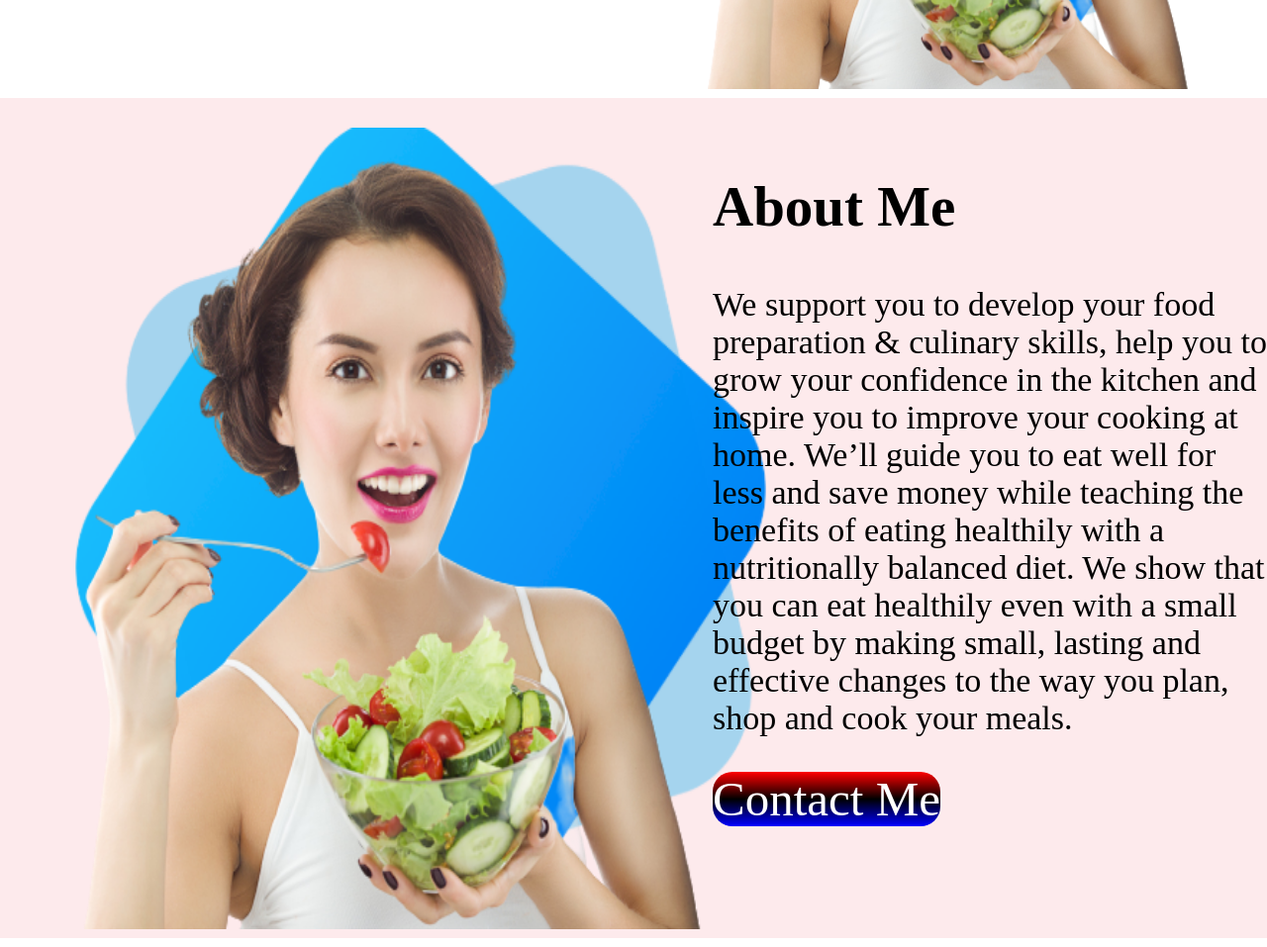
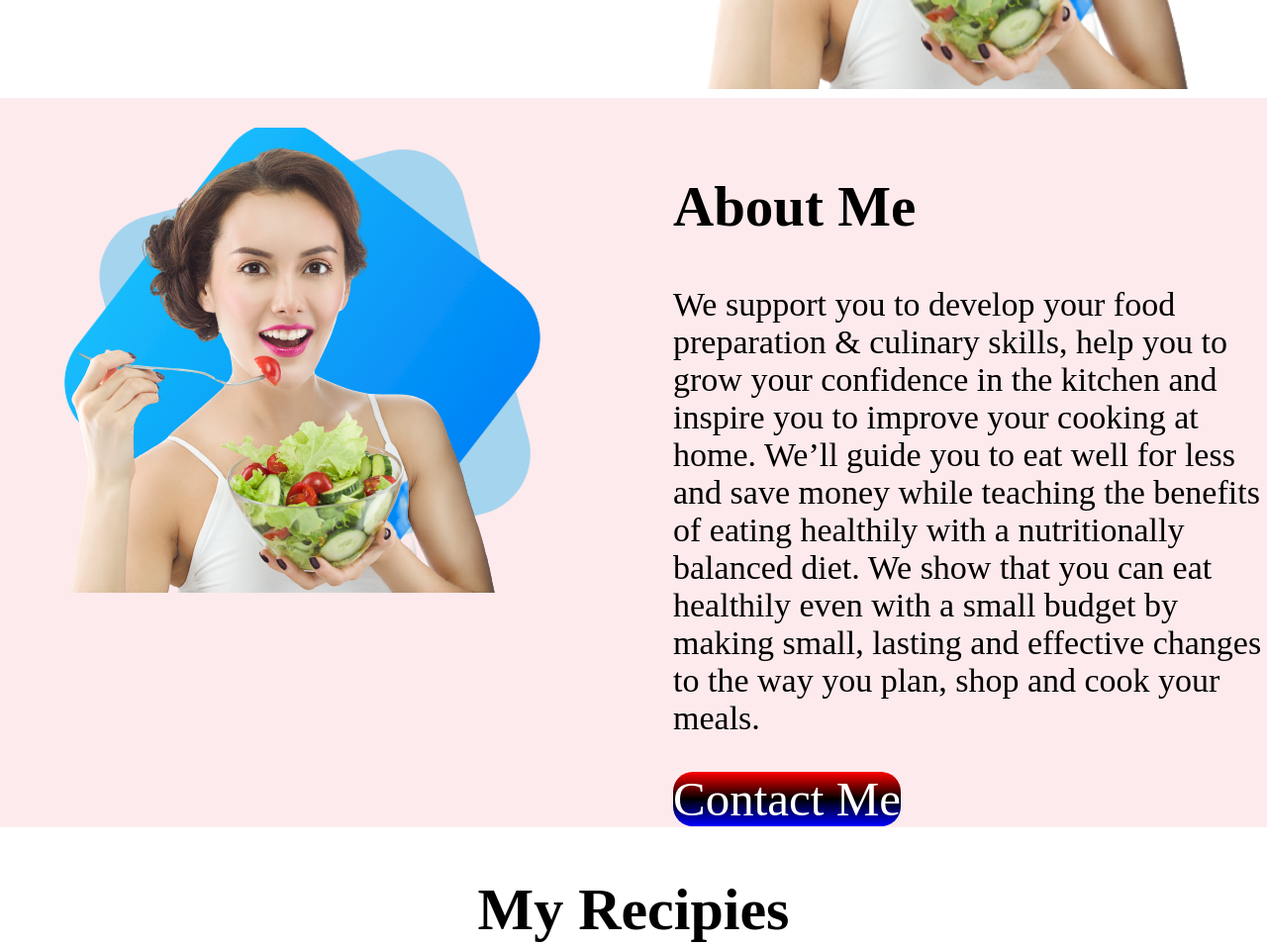
Before and after one commit to AhmdShuvo/assignment1, a plain HTML site: page index.html in a window 1280 px wide. Shown: the part 660-1617 px from the top of the page at 99% size. Drawn offline with Linux system fonts and the light colour scheme.

Commit message:
Update index.html

```diff
--- a/index.html
+++ b/index.html
@@ -31,7 +31,7 @@
     <section class="about container">
 
         <div class="half ">
-                    <img src="images/up.png" alt="" width="770px" height="810px">
+                    <img src="images/up.png" alt="">
         </div>
 
         <div class="half">
```
